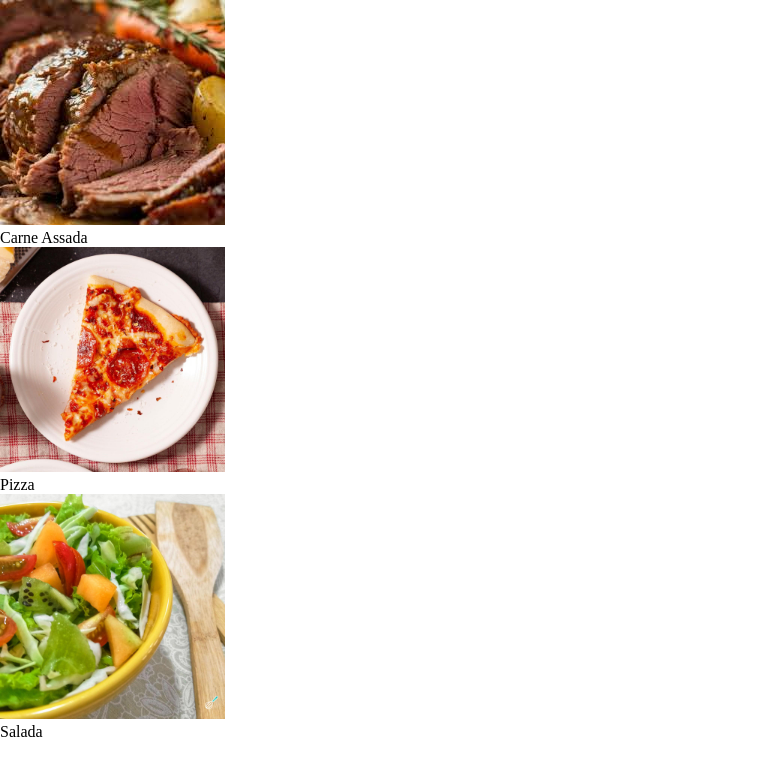
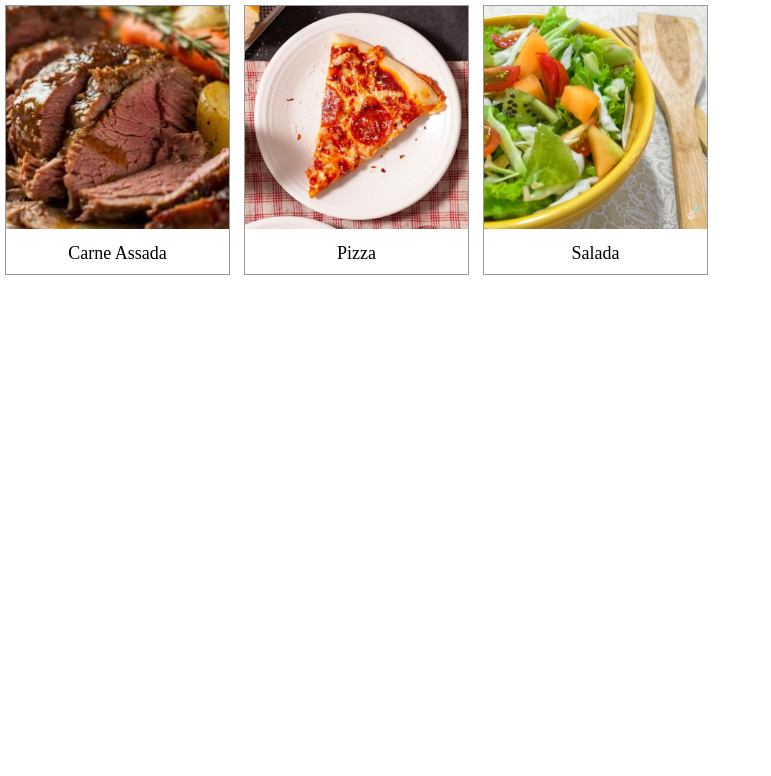
Before and after one commit to Rodrigo-AP-1/estudos, a plain HTML site: page html-css-brocode/arquivo027/index.html in a window 1280 px wide. Shown: the whole page, without its empty margins (0-771 px from the left). Drawn offline with Linux system fonts and the light colour scheme.

Commit message:
feat: html exercise done

```diff
--- a/html-css-brocode/arquivo027/index.html
+++ b/html-css-brocode/arquivo027/index.html
@@ -13,11 +13,11 @@
         <div class="description">Carne Assada</div>
     </div>
     <div class="gallery">
-        <a target="blank" href="imagens/pizza.jpg"><img src="imagens/pizza.jpg" alt="Pizza" width="225" height="225"></a>
+        <a target="blank" href="imagens/pizza.jpg"><img src="imagens/pizza.jpg" alt="Pizza"></a>
         <div class="description">Pizza</div>
     </div>
     <div class="gallery">
-        <a target="_blank" href="imagens/salada.jpg"><img src="imagens/salada.jpg" alt="Salada" width="225" height="225"></a>
+        <a target="_blank" href="imagens/salada.jpg"><img src="imagens/salada.jpg" alt="Salada"></a>
         <div class="description">Salada</div>
     </div>
 
--- a/html-css-brocode/arquivo027/style.css
+++ b/html-css-brocode/arquivo027/style.css
@@ -3,3 +3,25 @@
     padding: 0;
     box-sizing: border-box;
 }
+
+.gallery {
+    display: inline-block;
+    border: 1px solid hsl(0, 0%, 60%);
+    margin: 5px;
+    width: 225px;
+}
+
+.gallery .description {
+    text-align: center;
+    padding: 10px;
+    font-size: large;
+}
+
+.gallery:hover {
+    border: 1px solid hsl(0, 0%, 20%)
+}
+
+.gallery img {
+    width: 100%;
+    height: auto;
+}
```
Also changed, not shown: html-css-brocode/arquivo028/index.html (added, +11 -0 lines), html-css-brocode/arquivo028/style.css (added).
